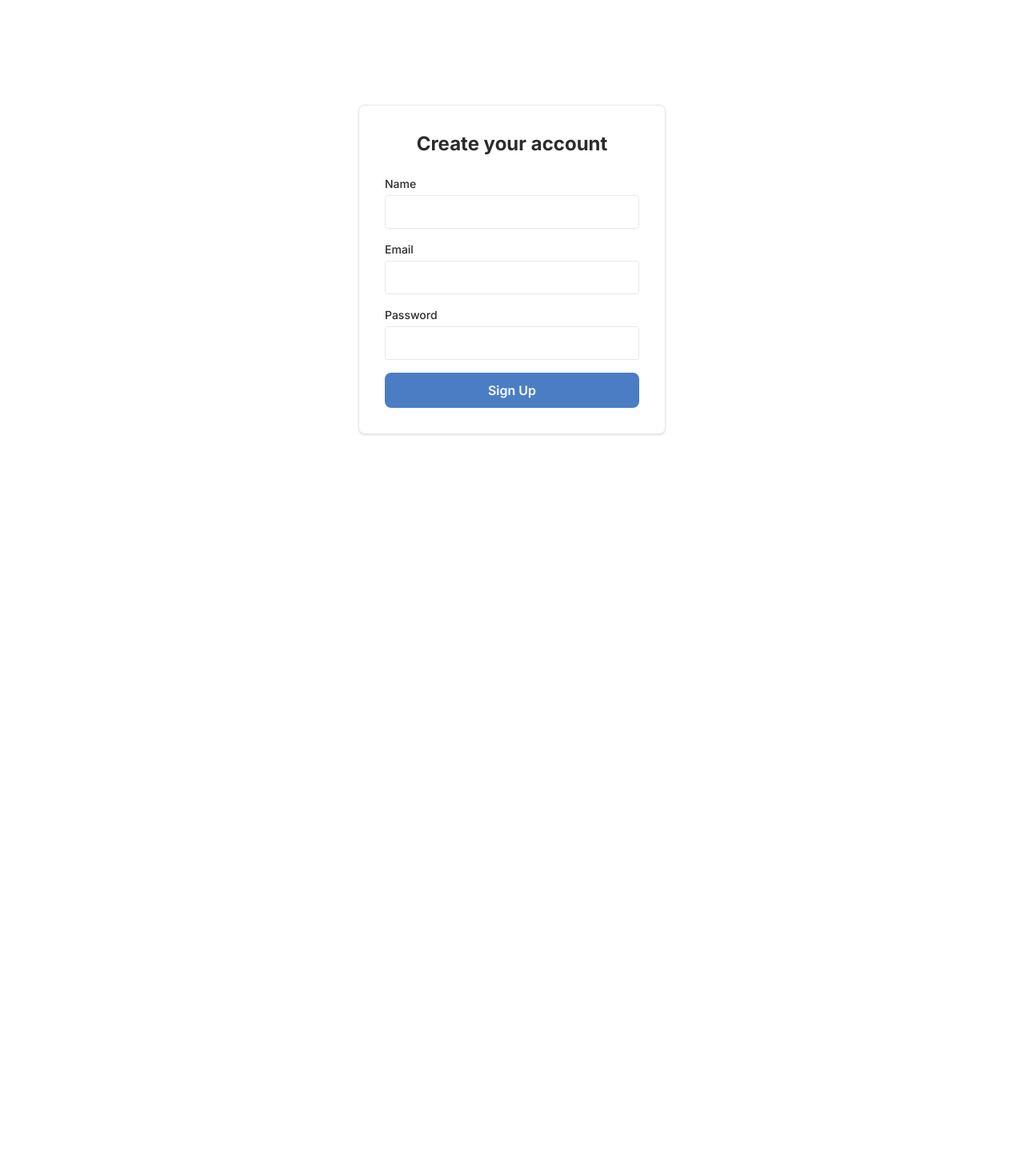
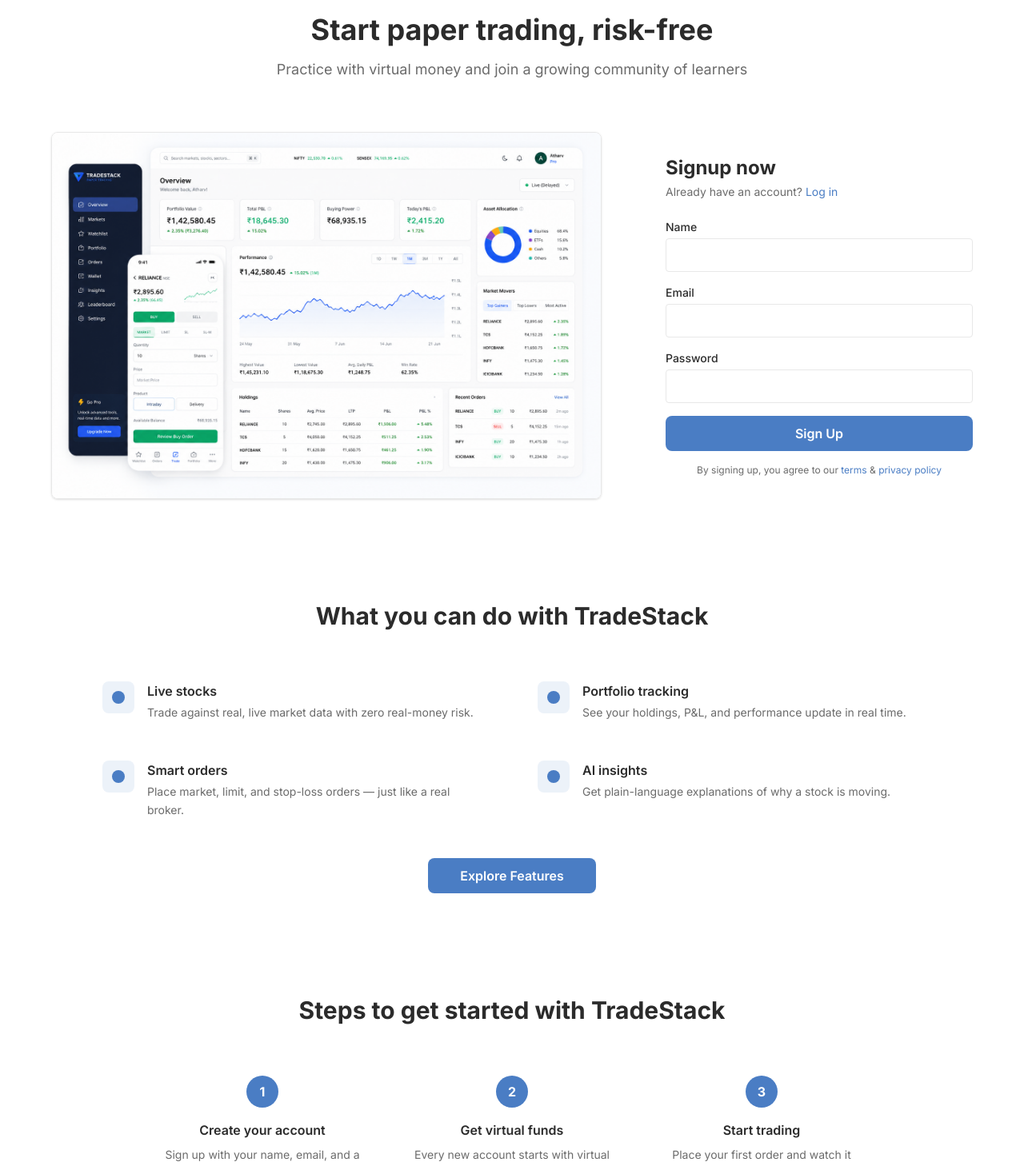
Before and after one commit to rushikedar5/tradestack-frontend, a React (Vite) app: page /signup in a window 1280 px wide. Shown: the part 140-1598 px from the top of the page at 80% size. Before the commit the page ends 877 px from the top, so only its background shows below. Built offline with nearby package versions, Linux system fonts and the light colour scheme.

Commit message:
Add logout, complete auth flow end-to-end

```diff
--- a/index.html
+++ b/index.html
@@ -5,7 +5,7 @@
   <meta charset="UTF-8" />
   <link rel="icon" type="image/svg+xml" href="/favicon.svg" />
   <meta name="viewport" content="width=device-width, initial-scale=1.0" />
-  <title>frontend</title>
+  <title>Trade Stack</title>
   <link rel="preconnect" href="https://fonts.googleapis.com">
   <link rel="preconnect" href="https://fonts.gstatic.com" crossorigin>
   <link
--- a/src/api/client.ts
+++ b/src/api/client.ts
@@ -4,3 +4,11 @@
     baseURL: "http://localhost:3000",
     withCredentials: true
 })
+
+api.interceptors.request.use((config) => {
+  const token = localStorage.getItem('token');
+  if (token) {
+    config.headers.Authorization = `Bearer ${token}`;
+  }
+  return config;
+});
--- /dev/null
+++ b/src/components/ProtectedRoute.tsx
@@ -0,0 +1,12 @@
+import type { ReactNode } from 'react';
+import { Navigate } from 'react-router-dom';
+
+export default function ProtectedRoute({ children }: { children: ReactNode }) {
+  const token = localStorage.getItem('token');
+
+  if (!token) {
+    return <Navigate to="/login" replace />;
+  }
+
+  return <>{children}</>;
+}
--- /dev/null
+++ b/src/pages/Dashboard.tsx
@@ -0,0 +1,20 @@
+import { useNavigate } from 'react-router-dom';
+import Button from '../components/Button';
+
+export default function Dashboard() {
+  const navigate = useNavigate();
+
+  const handleLogout = () => {
+    localStorage.removeItem('token');
+    navigate('/login');
+  };
+
+  return (
+    <div className="min-h-screen bg-background flex flex-col items-center justify-center gap-6">
+      <h1 className="text-2xl font-bold text-text-primary">
+        Welcome to your dashboard 🎉
+      </h1>
+      <Button onClick={handleLogout} className="w-auto! px-6">Logout</Button>
+    </div>
+  );
+}
--- a/src/pages/LandingPage.tsx
+++ b/src/pages/LandingPage.tsx
@@ -1,6 +1,5 @@
 import Button from '../components/Button';
 import FeatureBadge from '../components/FeatureBadge';
-import Footer from '../components/Footer';
 import landingImage from '../assets/landing.png';
 
 export default function Landing() {
@@ -99,8 +98,6 @@
                 </div>
             </section>
 
-            {/* Footer */}
-            <Footer />
         </div>
     );
 }
--- /dev/null
+++ b/src/pages/Login.tsx
@@ -0,0 +1,77 @@
+import { useState } from 'react';
+import axios from 'axios';
+import { useNavigate, Link } from 'react-router-dom';
+import { api } from '../api/client';
+import Input from '../components/Input';
+import Button from '../components/Button';
+import loginImage from '../assets/login.png';
+
+export default function Login() {
+  const [email, setEmail] = useState('');
+  const [password, setPassword] = useState('');
+  const [error, setError] = useState('');
+  const navigate = useNavigate();
+
+  const handleSubmit = async (e: React.FormEvent) => {
+    e.preventDefault();
+    setError('');
+    try {
+      const response = await api.post('/auth/login', { email, password });
+      localStorage.setItem('token', response.data.token);
+      navigate('/dashboard');
+    } catch (err) {
+      if (axios.isAxiosError(err)) {
+        setError(err.response?.data?.error || 'An error occurred');
+      } else {
+        setError('An unexpected error occurred');
+      }
+    }
+  };
+
+  return (
+    <div className="min-h-screen bg-background px-16 py-20 flex items-center">
+      <div className="flex items-center justify-between gap-20 max-w-6xl mx-auto w-full">
+        {/* Left: product visual, same as Signup */}
+        <div className="flex-1 hidden md:block">
+          <img
+            src={loginImage}
+            alt="TradeStack dashboard preview"
+            className="w-full h-auto rounded-lg border border-border shadow-sm"
+          />
+        </div>
+
+        {/* Right: login form */}
+        <div className="w-full max-w-sm">
+          <h2 className="text-2xl font-bold text-text-primary mb-1">
+            Welcome back
+          </h2>
+          <p className="text-sm text-text-muted mb-6">
+            Don't have an account?{' '}
+            <Link to="/signup" className="text-accent hover:underline">
+              Sign up
+            </Link>
+          </p>
+
+          <form onSubmit={handleSubmit}>
+            {error && (
+              <p className="bg-red-500/10 text-loss text-sm px-3 py-2 rounded mb-4">
+                {error}
+              </p>
+            )}
+
+            <Input label="Email" type="email" value={email} onChange={(e) => setEmail(e.target.value)} autoComplete="email" />
+            <Input label="Password" type="password" value={password} onChange={(e) => setPassword(e.target.value)} autoComplete="current-password" />
+
+            <div className="flex justify-end mb-6 -mt-2">
+              <a href="#" className="text-sm text-accent hover:underline">
+                Forgot password?
+              </a>
+            </div>
+
+            <Button type="submit">Log In</Button>
+          </form>
+        </div>
+      </div>
+    </div>
+  );
+}
--- a/src/pages/Signup.tsx
+++ b/src/pages/Signup.tsx
@@ -1,22 +1,25 @@
 import { useState } from 'react';
 import axios from 'axios';
+import { useNavigate, Link } from 'react-router-dom';
 import { api } from '../api/client';
-import Card from '../components/Card';
 import Input from '../components/Input';
 import Button from '../components/Button';
+import landingImage from '../assets/landing.png';
 
 export default function Signup() {
   const [email, setEmail] = useState('');
   const [password, setPassword] = useState('');
   const [name, setName] = useState('');
   const [error, setError] = useState('');
+  const navigate = useNavigate();
 
   const handleSubmit = async (e: React.FormEvent) => {
     e.preventDefault();
     setError('');
     try {
       const response = await api.post('/auth/signup', { email, password, name });
-      console.log(response.data);
+      localStorage.setItem('token', response.data.token);
+      navigate('/dashboard');
     } catch (err) {
       if (axios.isAxiosError(err)) {
         setError(err.response?.data?.error || 'An error occurred');
@@ -26,14 +29,68 @@
     }
   };
 
+  function FeatureItem({ title, desc }: { title: string; desc: string }) {
     return (
-    <div className="min-h-screen flex items-center justify-center bg-background">
-      <Card className="w-full max-w-sm">
+      <div className="flex gap-4">
+        <div className="w-10 h-10 rounded-lg bg-accent/10 flex items-center justify-center shrink-0">
+          <div className="w-4 h-4 rounded-full bg-accent" />
+        </div>
+        <div>
+          <h3 className="font-semibold text-text-primary mb-1">{title}</h3>
+          <p className="text-sm text-text-muted leading-relaxed">{desc}</p>
+        </div>
+      </div>
+    );
+  }
+
+  function StepItem({ number, title, desc }: { number: string; title: string; desc: string }) {
+    return (
+      <div className="text-center">
+        <div className="w-10 h-10 rounded-full bg-accent text-white font-bold flex items-center justify-center mx-auto mb-4">
+          {number}
+        </div>
+        <h3 className="font-semibold text-text-primary mb-2">{title}</h3>
+        <p className="text-sm text-text-muted leading-relaxed">{desc}</p>
+      </div>
+    );
+  }
+
+  return (
+    <div className="min-h-screen bg-background px-16 py-20">
+      {/* Headline */}
+      <div className="text-center mb-16">
+        <h1 className="text-4xl font-bold text-text-primary mb-4">
+          Start paper trading, risk-free
+        </h1>
+        <p className="text-lg text-text-muted">
+          Practice with virtual money and join a growing community of learners
+        </p>
+      </div>
+
+      {/* Two-column section */}
+      <div className="flex items-center justify-between gap-20 max-w-6xl mx-auto">
+        {/* Left: product visual */}
+        <div className="flex-1 hidden md:block">
+          <img
+            src={landingImage}
+            alt="TradeStack dashboard preview"
+            className="w-full h-auto rounded-lg border border-border shadow-sm"
+          />
+        </div>
+
+        {/* Right: signup card */}
+        <div className="w-full max-w-sm">
+          <h2 className="text-2xl font-bold text-text-primary mb-1">
+            Signup now
+          </h2>
+          <p className="text-sm text-text-muted mb-6">
+            Already have an account?{' '}
+            <Link to="/login" className="text-accent hover:underline">
+              Log in
+            </Link>
+          </p>
+
           <form onSubmit={handleSubmit}>
-          <h2 className="text-2xl font-bold text-text-primary mb-6 text-center">
-            Create your account
-          </h2>
-
             {error && (
               <p className="bg-red-500/10 text-loss text-sm px-3 py-2 rounded mb-4">
                 {error}
@@ -45,8 +102,73 @@
             <Input label="Password" type="password" value={password} onChange={(e) => setPassword(e.target.value)} />
 
             <Button type="submit">Sign Up</Button>
+
+            <p className="text-xs text-text-muted mt-4 text-center">
+              By signing up, you agree to our{' '}
+              <a href="#" className="text-accent hover:underline">terms</a>
+              {' '}&{' '}
+              <a href="#" className="text-accent hover:underline">privacy policy</a>
+            </p>
           </form>
-      </Card>
+        </div>
+      </div>
+
+      {/* What you can do section */}
+      <div className="max-w-5xl mx-auto mt-32">
+        <h2 className="text-3xl font-bold text-text-primary text-center mb-16">
+          What you can do with TradeStack
+        </h2>
+
+        <div className="grid grid-cols-1 md:grid-cols-2 gap-x-16 gap-y-12">
+          <FeatureItem
+            title="Live stocks"
+            desc="Trade against real, live market data with zero real-money risk."
+          />
+          <FeatureItem
+            title="Portfolio tracking"
+            desc="See your holdings, P&L, and performance update in real time."
+          />
+          <FeatureItem
+            title="Smart orders"
+            desc="Place market, limit, and stop-loss orders — just like a real broker."
+          />
+          <FeatureItem
+            title="AI insights"
+            desc="Get plain-language explanations of why a stock is moving."
+          />
+        </div>
+
+        <div className="flex justify-center mt-12">
+          <Link to="/signup">
+            <Button className="w-auto! px-10">Explore Features</Button>
+          </Link>
+        </div>
+      </div>
+
+      {/* Steps section */}
+      <div className="max-w-4xl mx-auto mt-32 mb-10">
+        <h2 className="text-3xl font-bold text-text-primary text-center mb-16">
+          Steps to get started with TradeStack
+        </h2>
+
+        <div className="grid grid-cols-1 md:grid-cols-3 gap-10">
+          <StepItem
+            number="1"
+            title="Create your account"
+            desc="Sign up with your name, email, and a password — takes under a minute."
+          />
+          <StepItem
+            number="2"
+            title="Get virtual funds"
+            desc="Every new account starts with virtual money to practice trading with."
+          />
+          <StepItem
+            number="3"
+            title="Start trading"
+            desc="Place your first order and watch it execute against live prices."
+          />
+        </div>
+      </div>
     </div>
   );
 }
```
Also changed, not shown: src/App.tsx (+11 -0 lines), src/assets/login.png (added). Lines whose indentation alone changed are shown as unchanged.
